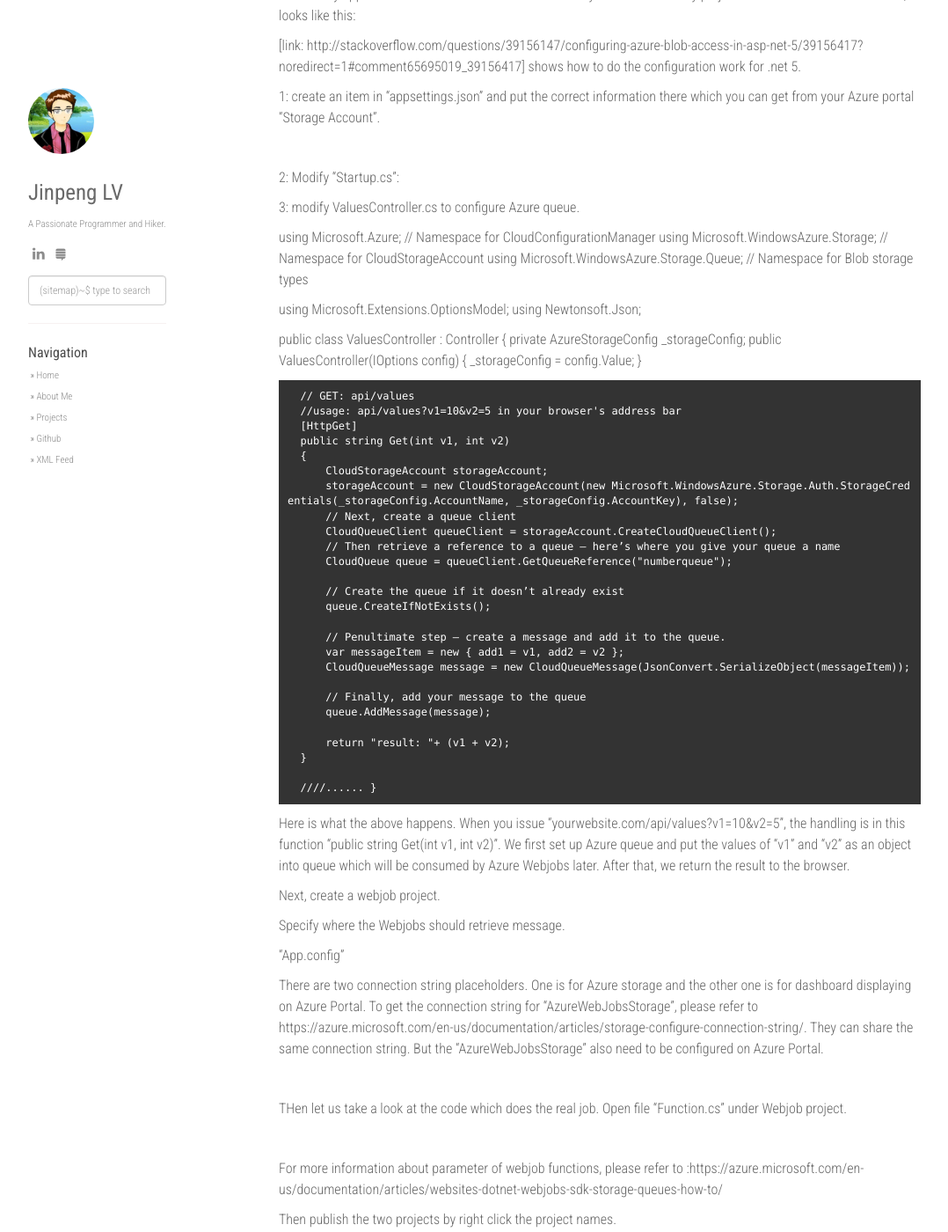
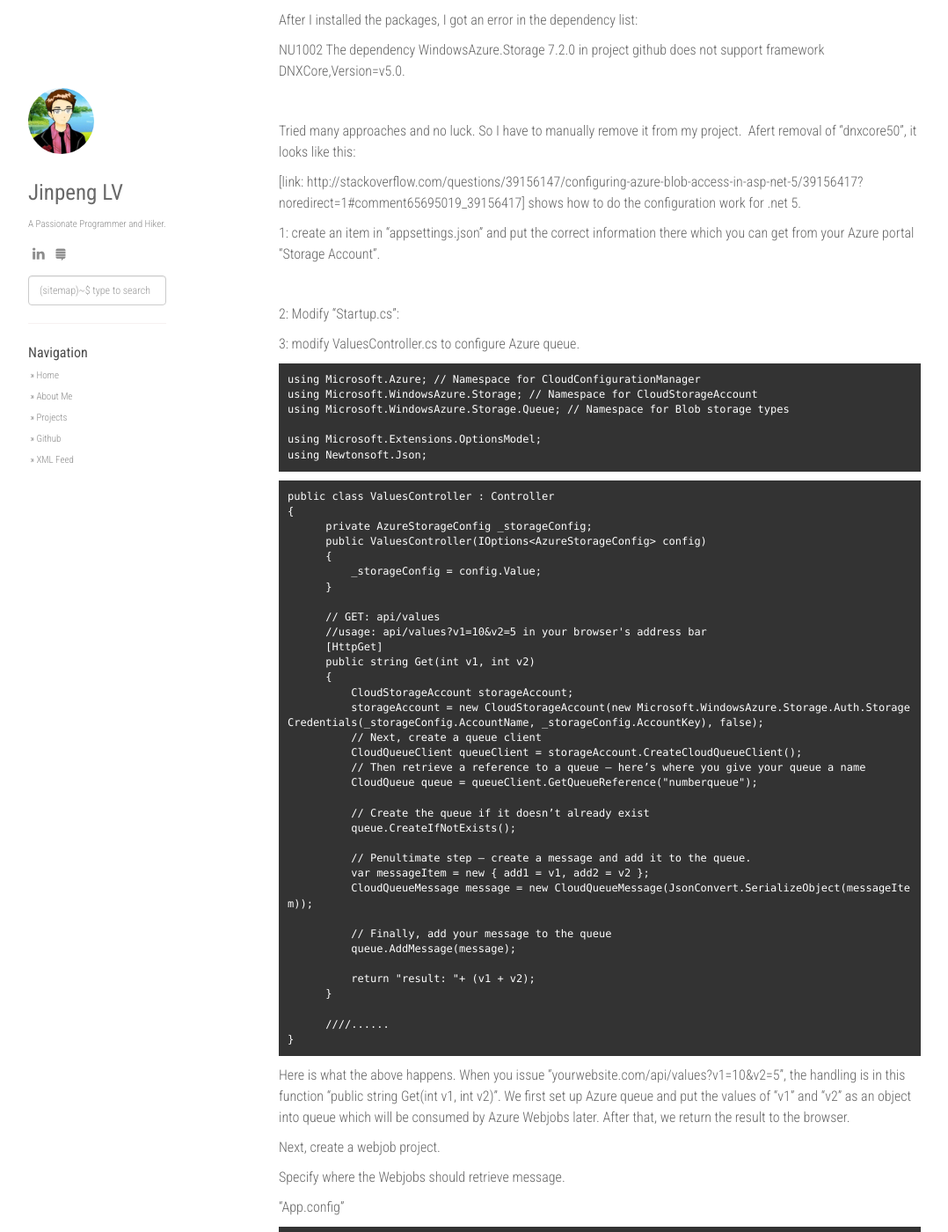
Before and after one commit to gepolv/gepolv.github.io, a Jekyll site: the page built from _posts/3016-09-01-web-service-with-webjobs-on-azure.md, in a window 1280 px wide and 1400 px high, scrolled down 1377 px. Shown: the whole window at 88% size, without its empty margins (53-1131 px from the left). Built offline with Jekyll 4.4.1, drawn with Linux system fonts in a browser that asks for light colours; nearby versions of some CDN libraries; comment, search, counter and statistics services are not loaded; some of the changed text lies outside the part shown.

Commit message:
Update 3016-09-01-web-service-with-webjobs-on-azure.md

````diff
--- a/_posts/3016-09-01-web-service-with-webjobs-on-azure.md
+++ b/_posts/3016-09-01-web-service-with-webjobs-on-azure.md
@@ -30,11 +30,15 @@ The actual handling of route "/api/values" is in a controller defined in "Values
 Now combined with the above knowledge, let us tweak it a bit.
 First, let us change the default launching webpage. We first find this line in "launchSetting.json"
 
-<code>"launchUrl": "api/values"</code>
+```
+"launchUrl": "api/values"
+```
 
 change it to :
 
-<code>"launchUrl": ""</code>
+```
+"launchUrl": ""
+```
 
 Now you press "Ctrl+F5", you will get a "404" page.
 
@@ -45,21 +49,21 @@ Do not be surprised. It is expected because this project is a WEB API project wi
 Let us play the routing:
 find the following function in "ValuesController.cs"
 
-<code>
+```
 public string Get(int id)
 {
   return "value";
 }
-</code>
+```
 
 changed to:
 
-<code>
+```
 public string Get(int id)
 {
   return "value: "+id;
 }
-</code>
+```
 
 Then Ctrl+F5, input "/api/values/1" in your address bar, see what is the result.
 
@@ -96,13 +100,16 @@ Afert removal of "dnxcore50", it looks like this:
 
 3: modify ValuesController.cs to configure Azure queue.
 
+```
 using Microsoft.Azure; // Namespace for CloudConfigurationManager
 using Microsoft.WindowsAzure.Storage; // Namespace for CloudStorageAccount
 using Microsoft.WindowsAzure.Storage.Queue; // Namespace for Blob storage types
 
 using Microsoft.Extensions.OptionsModel;
 using Newtonsoft.Json;
+```
 
+```
 public class ValuesController : Controller
 {
       private AzureStorageConfig _storageConfig;
@@ -138,7 +145,7 @@ public class ValuesController : Controller
 
       ////......
 }
-
+```
 
 Here is what the above happens. When you issue "yourwebsite.com/api/values?v1=10&v2=5", the handling is in this function "public string Get(int v1, int v2)". We first set up Azure queue and put the values of "v1" and "v2" as an object into queue which will be consumed by Azure Webjobs later. After that, we return the result to the browser.
 
@@ -150,8 +157,11 @@ create a webjob project.
 Specify where the Webjobs should retrieve message.
 
 "App.config"
+
+```
 <add name="AzureWebJobsDashboard" connectionString="" />
 <add name="AzureWebJobsStorage" connectionString="" />
+```
 
 There are two connection string placeholders. One is for Azure storage and the other one is for dashboard displaying on Azure Portal. To get the connection string for "AzureWebJobsStorage", please refer to  https://azure.microsoft.com/en-us/documentation/articles/storage-configure-connection-string/. They can share the same connection string. But the "AzureWebJobsStorage" also need to be configured on Azure Portal.
 
````
